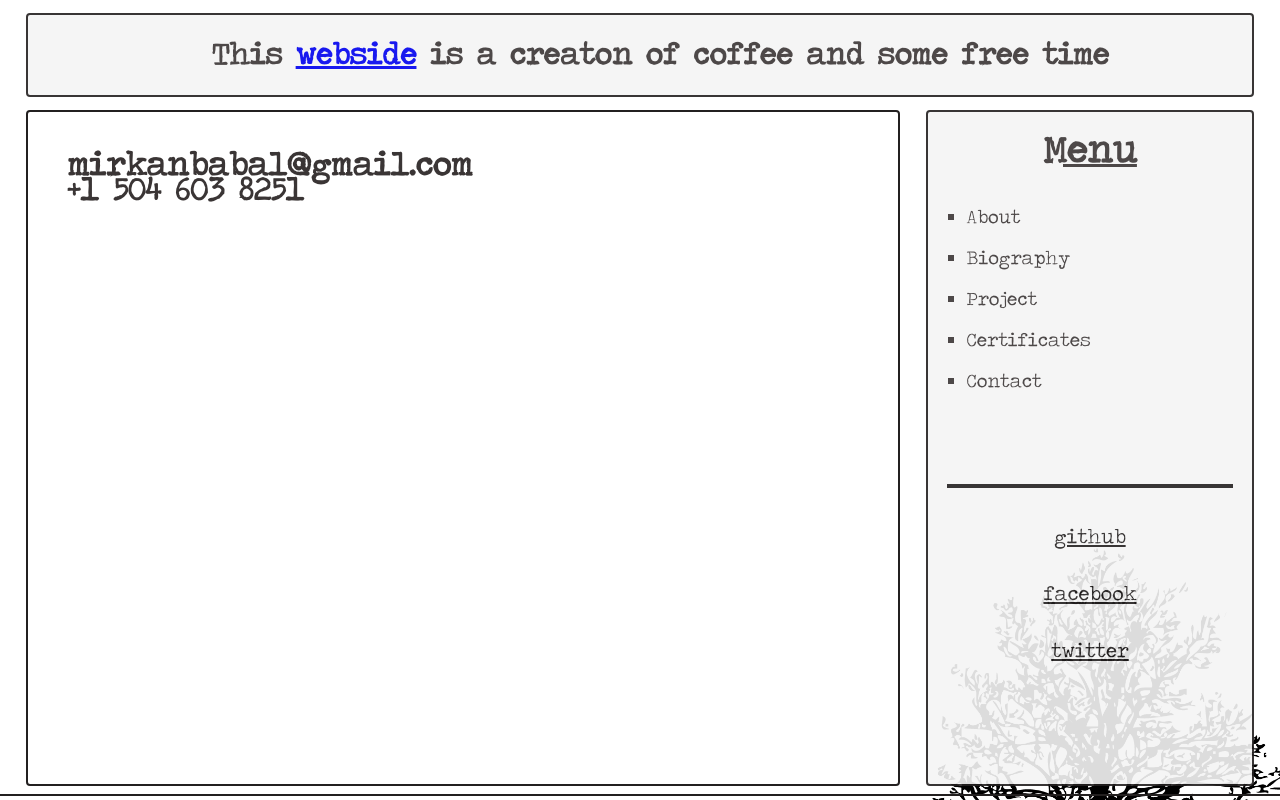
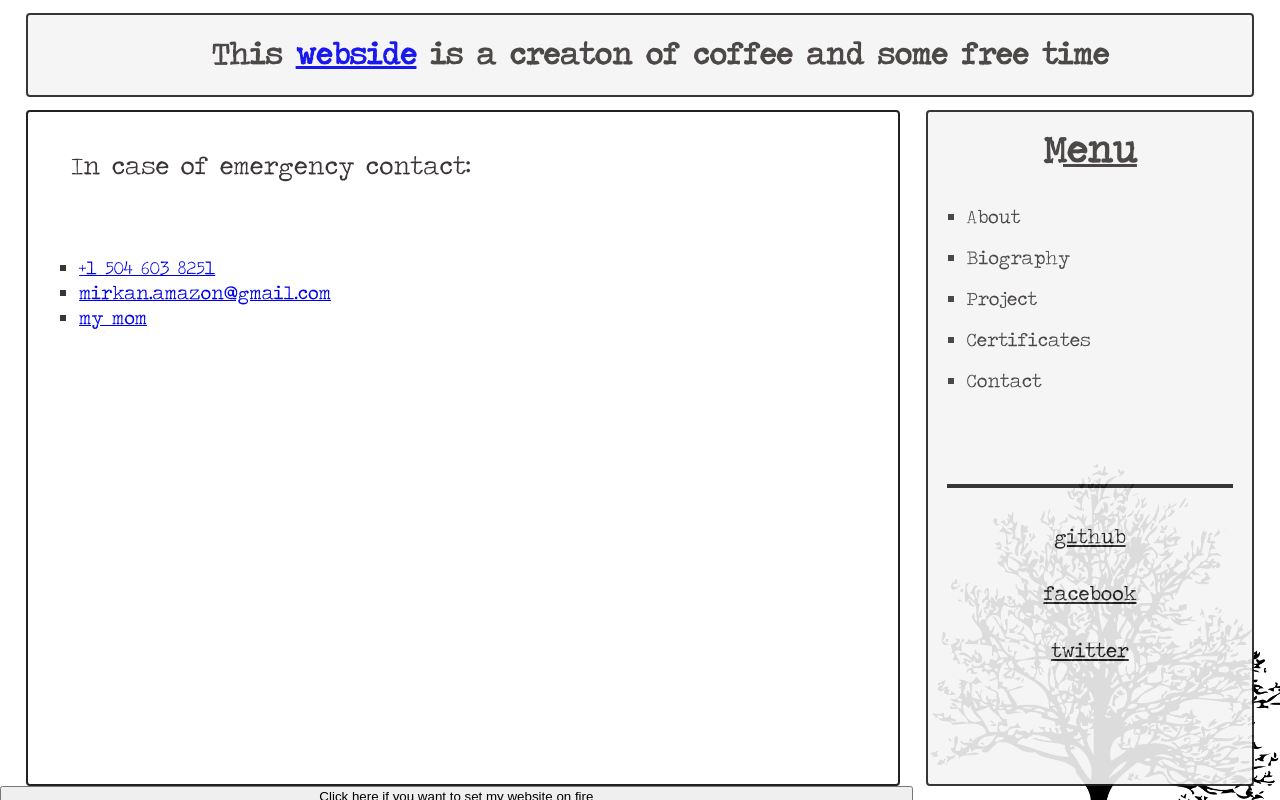
Before and after one commit to mirkan1/raqportfolio, a React (Create React App) app: page / in a window 1280 px wide. Both pictures are taken after a click on the item "Contact". Shown: the top 800 px of the page. Built offline with nearby package versions, Linux system fonts and the light colour scheme.

Commit message:
Add: raining, fire and extinguis the fire function

```diff
--- a/package.json
+++ b/package.json
@@ -5,6 +5,7 @@
   "dependencies": {
     "emotion": "^10.0.23",
     "jquery": "^3.4.1",
+    "node-sass": "^4.13.0",
     "react": "^16.9.0",
     "react-dom": "^16.9.0",
     "react-helmet": "^5.2.1",
--- a/src/content.jsx
+++ b/src/content.jsx
@@ -78,10 +78,21 @@ function getPage(val) {
           )
       case "contact":
           return (
-            <div style={{ padding: "5vh"}}>
-              <h1>mirkanbaba1@gmail.com</h1>
-              <h1>+1 504 603 8251</h1>
-            </div>
+            <div style={{
+            display: "flex",
+            alignItems: "Left",
+            flexDirection: "column",
+            height: "100%",
+            flex: "flex-shrink",
+            marginLeft: "5%"
+          }}>
+            <p style={{ height: "10%", marginTop: "5%", fontSize: '2vw'}}>In case of emergency contact:</p>
+              <ol style={{listStyle: "square", padding: "1vh", fontSize: '1.5vw', paddingBottom: '2vh'}}>
+                <li><a href="tel:+1 504 603 8251"> +1 504 603 8251 </a></li>
+                <li><a href="mailto: mirkan.amazon@gmail.com"> mirkan.amazon@gmail.com</a></li>
+                <li><a href="https://www.facebook.com/kadriyedemirkankilic" target="_blank" rel="noopener noreferrer">my mom</a></li>
+              </ol>
+          </div>
             )
       default:
         return (
--- a/src/index.jsx
+++ b/src/index.jsx
@@ -3,16 +3,14 @@ import ReactDOM from 'react-dom'
 import { Helmet } from 'react-helmet'
 import { Menu } from './menu'
 import { Content }  from './content'
-import './index.css'
+import './index.scss'
 
 var lastCall = new Date()
 
 class Main extends React.Component {
-  state = { contentState: null }
-
+  state = { contentState: null}
 
   followCursor = (function() {
-    //XXX Make it follow you only when the curser in #navBar
     var s = document.createElement('div');
     s.style.position = 'absolute';
     s.style.margin = '0';
@@ -28,19 +26,18 @@ class Main extends React.Component {
       },
 
       run: function(e) {
+        // KIRMIZI NOKTAYI BURADAN SIL
         e = e || window.event;
         var bar = document.getElementById("navBar")
         if (e.clientY < bar.offsetHeight + 16 && e.clientY > 30) {
           if (e.clientX < window.innerWidth - 30 && e.clientX > 30) {
             s.style.left  = (e.clientX - 5) + 'px';
             s.style.top = (e.clientY - 5) + 'px';
-            //this.makeItRainBitch(e.clientX, e.clientY)
             var rd = document.createElement('div')
 
             rd.style.position = 'absolute'
             rd.style.height = '0.8vh'
             rd.style.width = '0.08vh'
-            //rd.styleborderLeft = '1px solid #BFF4F7'
             rd.style.left = (e.clientX - 5) + 'px';
             rd.style.top = (e.clientY - 5) + 'px';
             rd.style.backgroundColor = "#28628f"
@@ -49,11 +46,18 @@ class Main extends React.Component {
               document.body.appendChild(rd);
               var rdAnim = setInterval(function(){
                 rd.style.top = (parseInt(rd.style.top) + 10) + "px"
-                if (parseInt(rd.style.top) > window.innerHeight - 20) {
+                if (parseInt(rd.style.top) >= window.innerHeight - 10) {
+
+                  if (document.getElementsByClassName("fire").length > 0 && document.getElementsByClassName("particle").length > 0) {
+                    var fire = document.getElementsByClassName("fire")[0]
+                    if (parseInt(rd.style.left.split("px")[0]) > parseInt(fire.style.marginLeft.split("px")[0]) && parseInt(rd.style.left.split("px")[0]) < fire.offsetWidth + parseInt(fire.style.marginLeft.split("px")[0])) {
+                      fire.removeChild(fire.childNodes[document.getElementsByClassName("particle").length - 1])
+                    }
+                  }
+                  rd.remove()
                   clearInterval(rdAnim)
-                  rd.remove()
                 }
-              }, Math.floor(Math.random() * 125) + 30
+              }, Math.floor(Math.random() * 125) + 10
               )
 
               lastCall = new Date()
@@ -62,15 +66,14 @@ class Main extends React.Component {
         }
       }
     }
-  }());
-        makeItRainBitch(x, y) {
+  }())
 
-        }
-
+  //================================
   componentDidMount() {
     this.followCursor.init();
     document.body.onmousemove = this.followCursor.run; // Mouse move
   }
+  //================================
 
   toggleFunc = e => {
     // XXX aynisina ikinciye basinca olmasin
@@ -87,7 +90,6 @@ class Main extends React.Component {
     document.getElementById("content").style.transition = "all 0s ease"
     document.getElementById("content").style.opacity = 0
 
-
     setTimeout(function(){
         document.getElementById("content").style.opacity = 1
         document.getElementById("content").style.transition = "all 1s ease"
@@ -95,47 +97,47 @@ class Main extends React.Component {
 
   }
 
+  renderFire = () => {
+    var arr = [];
+    for (let i = 0; i< 30 + Math.floor(Math.random() * 20) ; i++) {
+        arr.push(i);
+    }
+    var renderedOutput = arr.map((item) =>
+        <div className="particle" style={{ marginLeft: Math.random() * 5 + "vw"}} key={item.toString()}></div>)
+    renderedOutput = (
+        <div
+            className="fire"
+            style={{ position: "absolute", zIndex: 1, marginTop: window.innerHeight / 10 * 6.8 + "px", marginLeft: Math.floor(Math.random() * window.innerWidth / 10 * 7) + "px"}}>
+            {renderedOutput}
+        </div>
+      )
+
+    ReactDOM.render(renderedOutput, document.getElementById('baba'))
+  }
+
   render() {
     return (
-      <html>
+        <div>
             <Helmet>
                 <title>My Page</title>
             </Helmet>
-        <body>
-          {/* kendi ozel dosyasi olsun navBar */}
+            <div id="baba"></div>
                 <div id="navBar" className="rect-border" style={{ display: "flex", flexDirection: "row", alignItems: "center", backgroundColor: "#f4f4f4"}}>
-            <h1 style={{ marginLeft: "15%", fontSize: '2.4vw'}}>This <a href="https://www.xnxx.com">webside</a> is a creaton of coffee and some free time</h1>
+                    <h1 style={{ marginLeft: "15%", fontSize: '2.4vw' }}>This <a href="https://www.xnxx.com">webside</a> is a creaton of coffee and some free time</h1>
                 </div>
-          <div id="container" class="container" style={styles.container}>
+            <div id="container" className="container" style={styles.container}>
                 <Content contentState={this.state.contentState} style={{ backgroundColor: "white"}} info={"aminakodumun front-endi"}/>
                 <Menu toggleFunc={this.toggleFunc}/>
-          </div>
-          <div id="bottomArea" style={{
-            borderTop: '0.3vh solid #232020',
-            marginTop: "1vh",
-            height: "21vh",
-            fontSize: '3vw',
-            textDecoration: 'underline',
-          }}>
-          <div style={{
-            display: "flex",
-            alignItems: "Left",
-            flexDirection: "column",
-            height: "100%",
-            flex: "flex-shrink",
-            marginLeft: "5%"
-          }}>
-            <p style={{ height: "10%", marginTop: "5%", fontSize: '2vw'}}>In case of emergency contact:</p>
-              <ol style={{listStyle: "square", padding: "1vh", fontSize: '1.5vw', paddingBottom: '2vh'}}>
-                <li><a href="tel:+1 504 603 8251"> +1 504 603 8251 </a></li><br/>
-                <li><a href="mailto: mirkan.amazon@gmail.com"> mirkan.amazon@gmail.com</a></li><br/>
-                <li><a href="https://www.facebook.com/kadriyedemirkankilic" target="_blank" rel="noopener noreferrer">my mom</a></li>
-              </ol>
+                <button onClick={() => {
+                    if (document.getElementsByClassName('fire').length > 0) {
+                        ReactDOM.unmountComponentAtNode(document.getElementsByClassName('fire')[0])
+                    }
+                    this.renderFire()
+                }}
+                style={{ zIndex: 2}}>Click here if you want to set my website on fire</button>
             </div>
         </div>
-        </body>
-      </html>
-    );
+    )
   }
   }
 
--- a/src/index.css
+++ b/src/index.scss
@@ -103,6 +103,54 @@ p {
     background-color: #232020;
   }
 
+  $fireColor: rgb(255,80,0);
+  $fireColorT: rgba(255,80,0,0);
+  $dur: 1s;
+  $blur: 0.02em;
+  $fireRad: 3em;
+  $parts: 50;
+  $partSize: 5em;
+
+  .fire {
+    font-size: 24px;
+    filter: blur($blur);
+    -webkit-filter: blur($blur);
+    margin: 3em auto 0 auto;
+    position: relative;
+    width: 10em;
+    height: 12em;
+  }
+  .particle {
+    animation: rise $dur ease-in infinite;
+    background-image: radial-gradient($fireColor 20%,$fireColorT 70%);
+    border-radius: 50%;
+    mix-blend-mode: screen;
+    opacity: 0;
+    position: absolute;
+    bottom: 0;
+    width: $partSize;
+    height: $partSize;
+    // spread particles out in time and x-position to get desired effect
+    @for $p from 1 through $parts {
+      &:nth-of-type(#{$p}) {
+        animation-delay: $dur * random();
+        left: calc((100% - #{$partSize}) * #{($p - 1)/$parts});
+      }
+    }
+  }
+  @keyframes rise {
+    from {
+      opacity: 0;
+      transform: translateY(0) scale(1);
+    }
+    25% {
+      opacity: 1;
+    }
+    to {
+      opacity: 0;
+      transform: translateY(-10em) scale(0);
+    }
+  }
 
 /* * { background-color: rgba(255,0,0,.2); }
 * * { background-color: rgba(0,255,0,.2); }
--- a/src/menu.jsx
+++ b/src/menu.jsx
@@ -1,5 +1,4 @@
 import React from 'react'
-import './index.css'
 
 export function Menu(props) {
   return (
```
Also changed, not shown: src/app.jsx (deleted, +0 -13 lines), 1 other file (tests, documents, lock files or other folders). Lines whose indentation alone changed are shown as unchanged.
